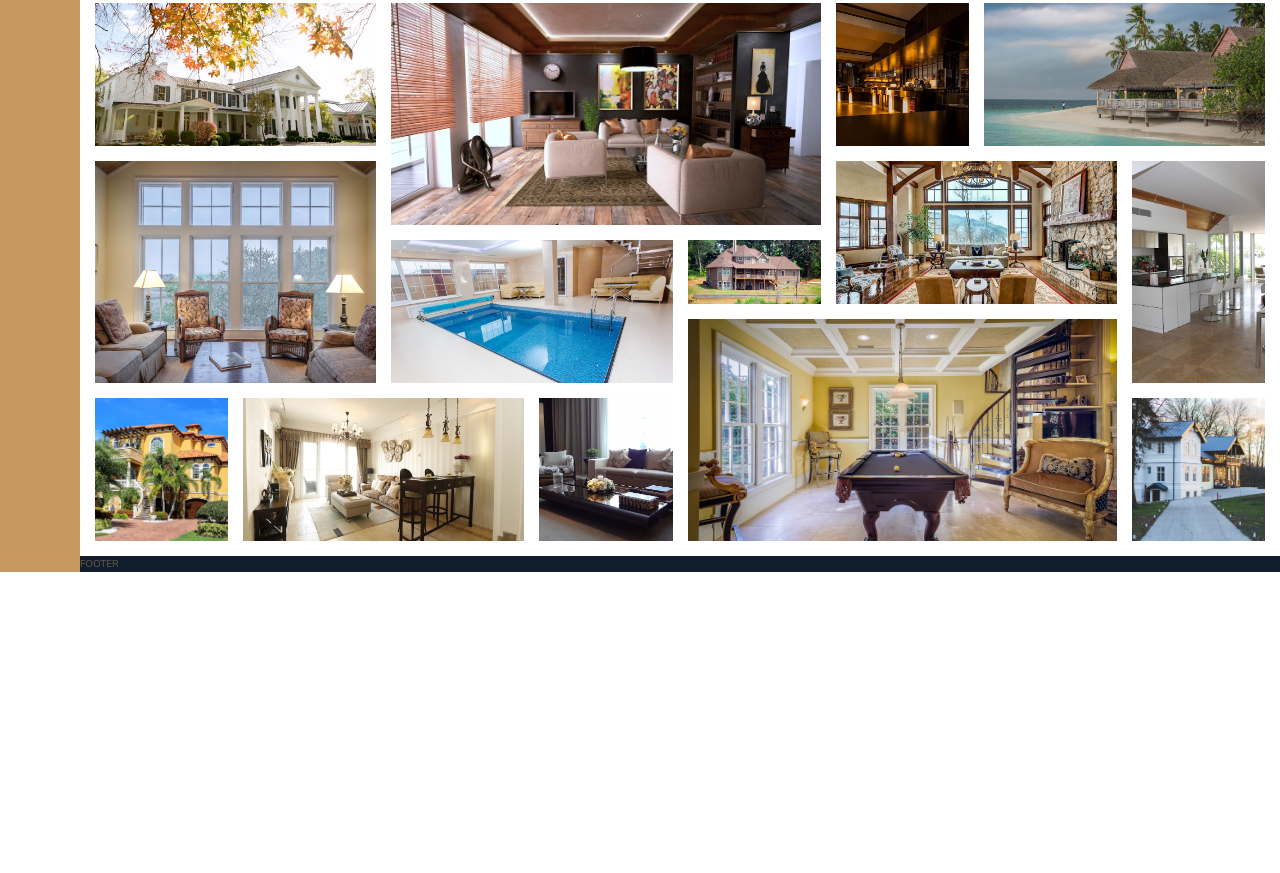
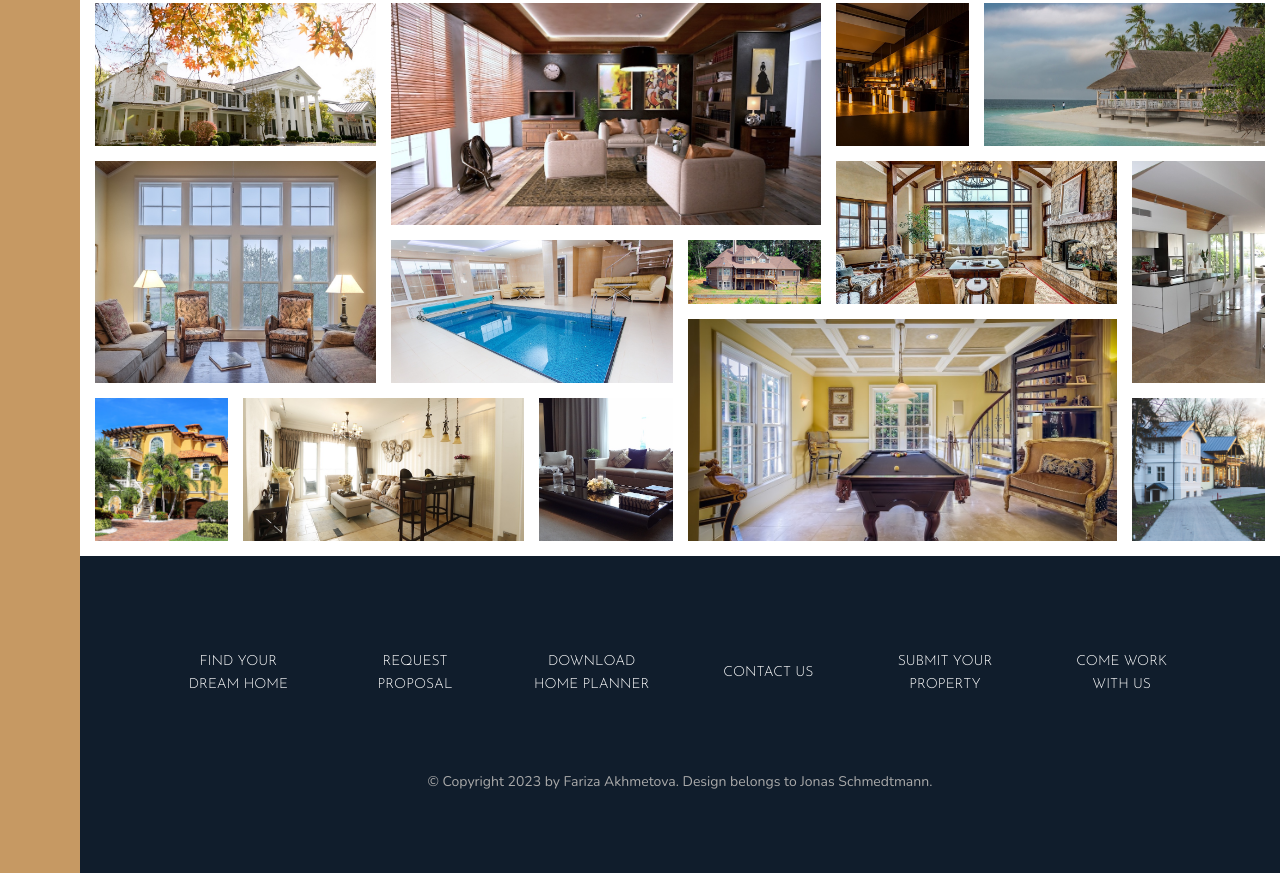
Before and after one commit to FarizaFSD/Nexter-Grid-Project, a website: page index.html in a window 1280 px wide. Shown: the part 3054-3927 px from the top of the page. Before the commit the page ends 3626 px from the top, so only its background shows below. Drawn offline with nearby package versions, Linux system fonts and the light colour scheme.

Commit message:
built footer

```diff
--- a/index.html
+++ b/index.html
@@ -355,6 +355,31 @@
         />
       </figure>
     </section>
-    <footer class="footer">FOOTER</footer>
+    <footer class="footer">
+      <ul class="nav">
+        <li class="nav__item">
+          <a href="" class="nav__link">Find your dream home</a>
+        </li>
+        <li class="nav__item">
+          <a href="" class="nav__link">Request proposal</a>
+        </li>
+        <li class="nav__item">
+          <a href="" class="nav__link">Download home planner</a>
+        </li>
+        <li class="nav__item">
+          <a href="" class="nav__link">Contact us</a>
+        </li>
+        <li class="nav__item">
+          <a href="" class="nav__link">Submit your property</a>
+        </li>
+        <li class="nav__item">
+          <a href="" class="nav__link">Come work with us</a>
+        </li>
+      </ul>
+      <p class="copyright">
+        &copy; Copyright 2023 by Fariza Akhmetova. Design belongs to Jonas
+        Schmedtmann.
+      </p>
+    </footer>
   </body>
 </html>
--- a/sass/_footer.scss
+++ b/sass/_footer.scss
@@ -1,4 +1,36 @@
 .footer {
   background-color: $color-secondary;
   grid-column: full-start / full-end;
+  padding: 8rem;
 }
+.nav {
+  list-style: none;
+  display: grid;
+  grid-template-columns: repeat(auto-fit, minmax(15rem, 1fr));
+  grid-gap: 2rem;
+  align-items: center;
+  &__link:link,
+  &__link:visited {
+    font-size: 1.4rem;
+    color: #fff;
+    text-decoration: none;
+    font-family: $font-display;
+    text-align: center;
+    text-transform: uppercase;
+    padding: 1.5rem;
+    transition: all 0.2s;
+    display: block;
+  }
+  &__link:hover,
+  &__link:active {
+    background-color: rgba($color: #fff, $alpha: 0.05);
+    transform: translateY(-3px);
+  }
+}
+
+.copyright {
+  font-size: 1.4rem;
+  color: $color-grey-light-2;
+  margin-top: 6rem;
+  text-align: center;
+}
```
Also changed, not shown: css/style.css.
